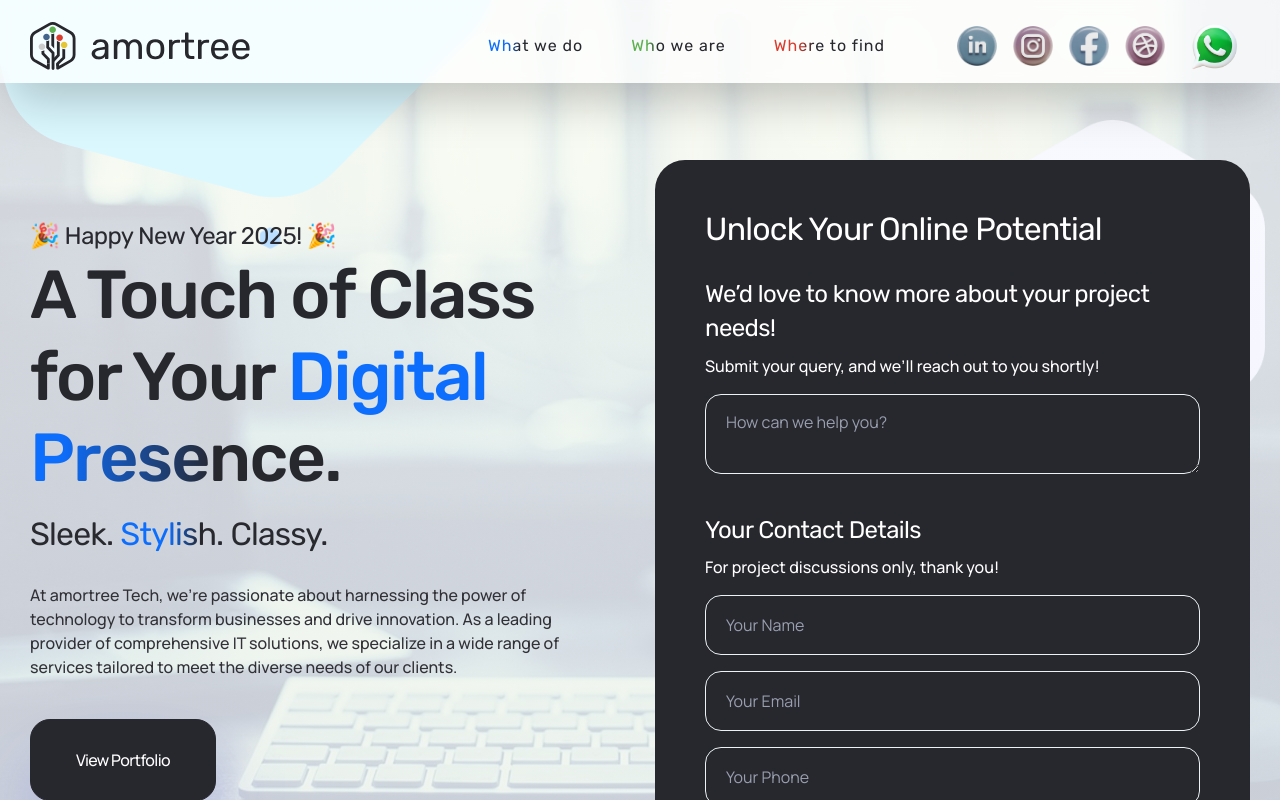
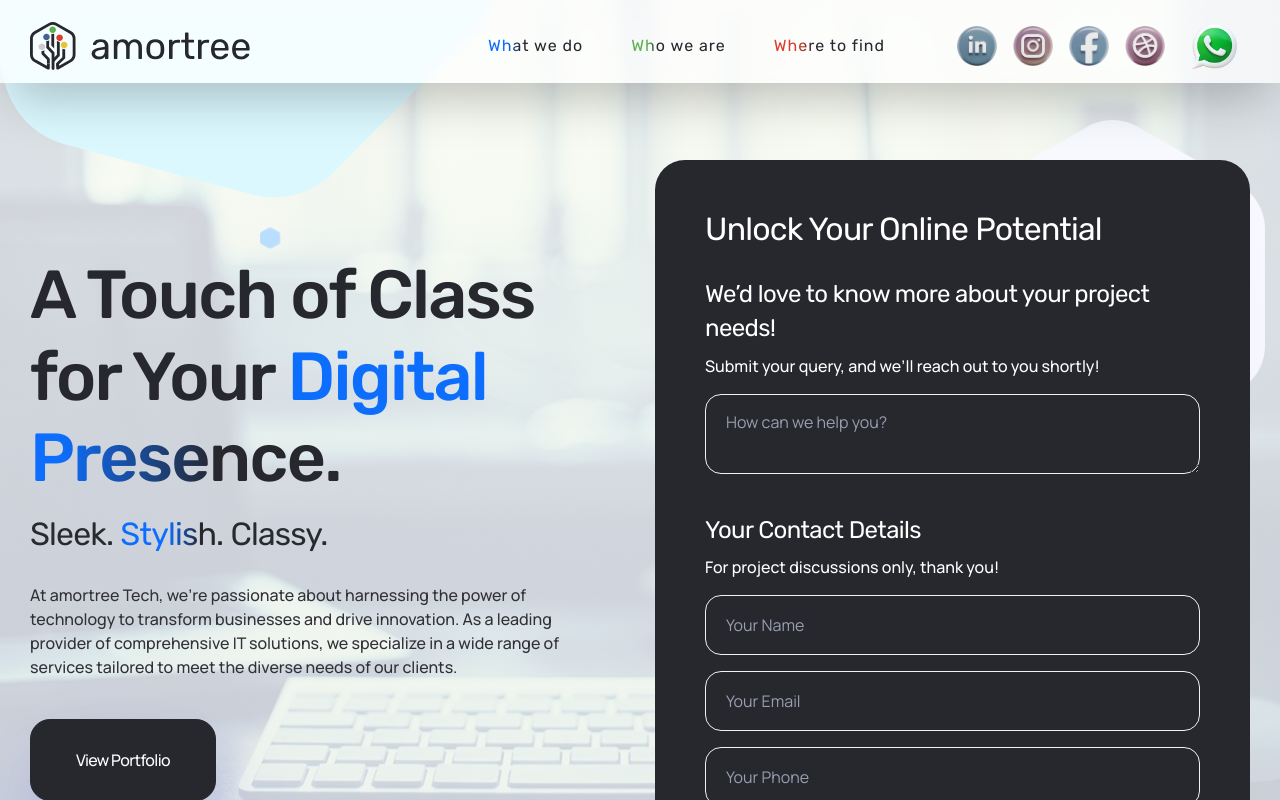
Before and after one commit to att-business-apps/att-landingpage, a Vue app in the folder att-website/: page / in a window 1280 px wide. Shown: the top 800 px of the page. Built offline with nearby package versions, Linux system fonts and the light colour scheme.

Commit message:
Update HomeView.vue

```diff
--- a/att-website/src/views/HomeView.vue
+++ b/att-website/src/views/HomeView.vue
@@ -78,7 +78,6 @@ function getTemplate(target) {
           <div class="col-lg-6 pb-5">
             <div class="banner-content">
               <div class="animate__animated fadeInUp" style="animation-duration: 1s">
-                <p class="m-0 h5">🎉 Happy New Year 2025! 🎉</p>
                 <h1 class="title d-inline">
                   A Touch of Class for Your
                   <span class="gradient-text-light">Digital Presence</span>.
```
